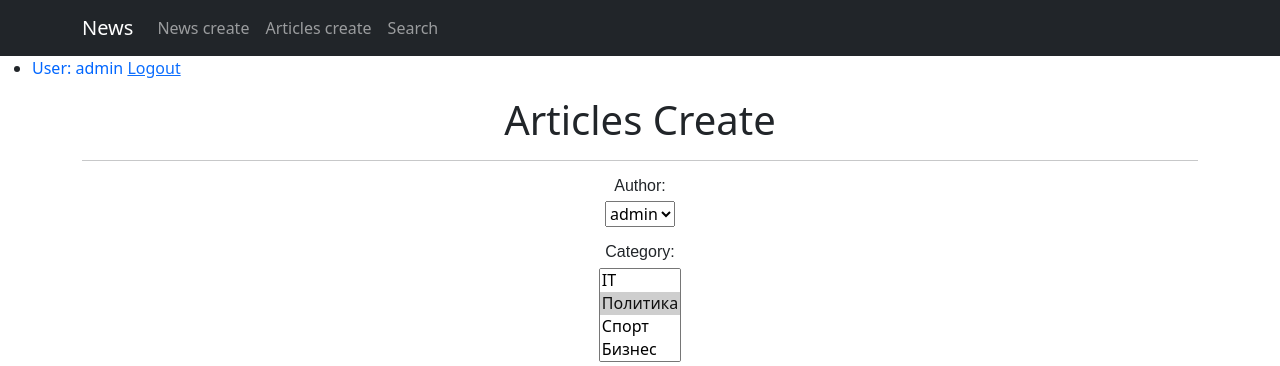
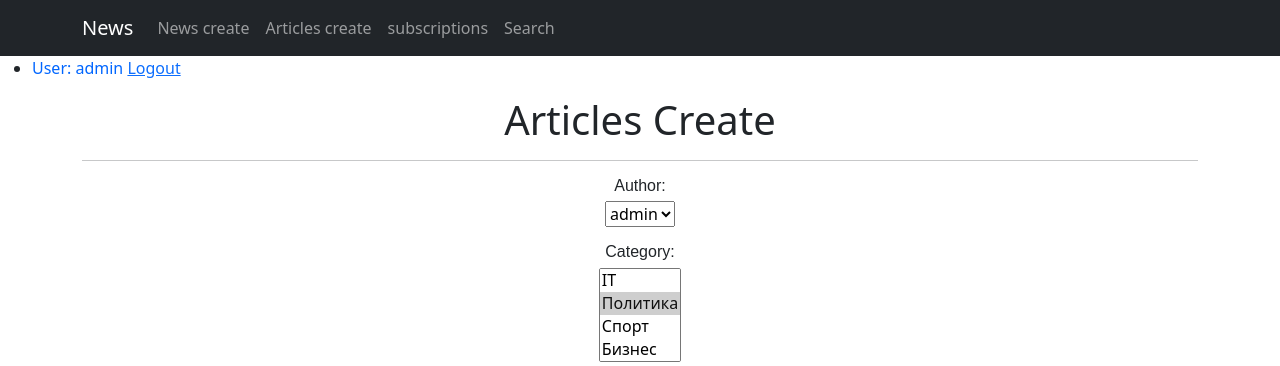
Before and after one commit to Buchenkov/zadanie_3, a Django app: page /articles/2/edit in a window 1280 px wide. Shown: the top 366 px of the page. Run offline with Django 5.2, Linux system fonts and the light colour scheme; a user stored in the database is signed in; data comes from the database, SQL or seed files in the repository; both versions use the stored data as it was after the commit; parts of the project's set-up code (start-up, migrations or seed data) failed here and were passed over; some libraries are stand-ins or nearby versions.

Commit message:
D6 ЗАДАНИЕ 6.7.1

```diff
--- a/NewsPaper/news/templates/flatpages/default.html
+++ b/NewsPaper/news/templates/flatpages/default.html
@@ -36,6 +36,11 @@
                    <a class="nav-link" href="/article/articles_create/">Articles create</a>
                </li>
                {% endif %}
+               {% if perms.news.add_post or perms.news.delete_post %}
+               <li class="nav-item">
+                   <a class="nav-link" href="/subscriptions/">subscriptions</a>
+               </li>
+               {% endif %}
                <li class="nav-item">
                    <a class="nav-link" href="/search/">Search</a>
                </li>
```
Also changed, not shown: NewsPaper/db.sqlite3.
